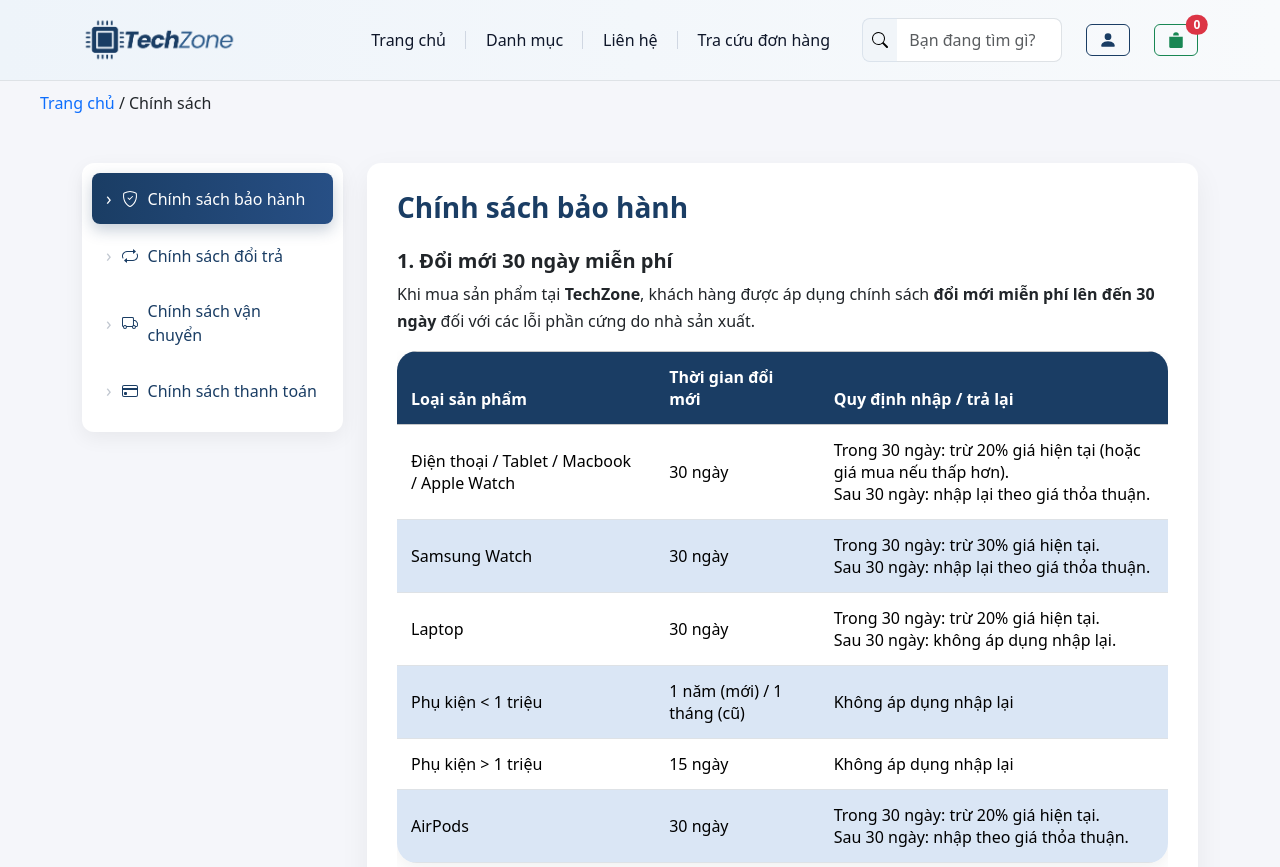
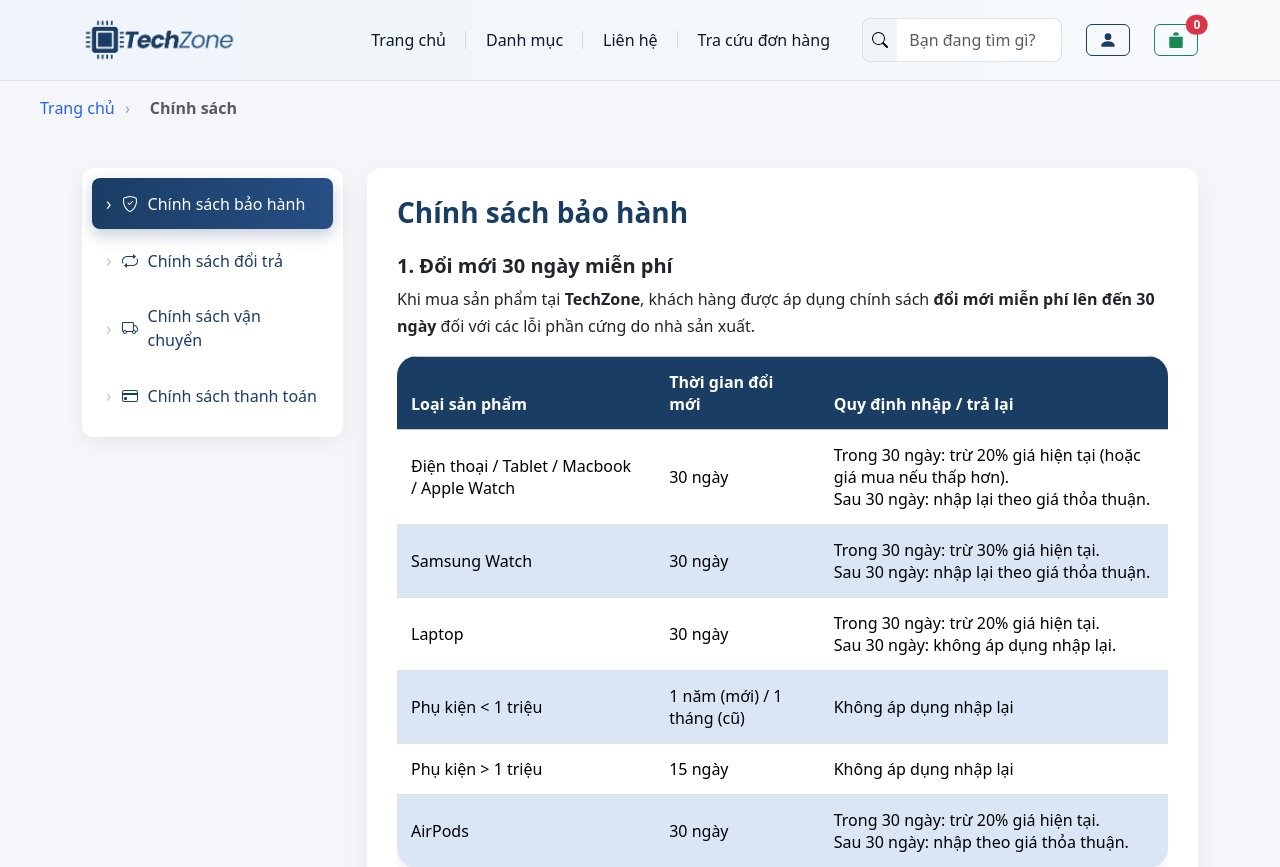
Before and after one commit to ThuyVan2909/PTUDTMDT_NhomC, a PHP site: page /blog/policies.php in a window 1280 px wide. Shown: the top 867 px of the page. Run offline with PHP 8.4, Linux system fonts and the light colour scheme.

Commit message:
chỉnh giao diện lum la

```diff
--- a/breadcrumb.php
+++ b/breadcrumb.php
@@ -1,25 +1,86 @@
 <?php if (!empty($breadcrumbs) && is_array($breadcrumbs)): ?>
-<nav class="breadcrumb-container" style="font-size:16px; margin: 10px 0 10px 40px;">
+<nav class="breadcrumb-container">
+    <ol class="breadcrumb">
         <?php
-    $count_breadcrumbs = count($breadcrumbs);
-    $breadcrumb_index = 0;
+        $count = count($breadcrumbs);
+        $i = 0;
 
         foreach ($breadcrumbs as $item):
-        $breadcrumb_index++;
-
+            $i++;
             $label = htmlspecialchars($item["label"]);
             $url   = $item["url"] ?? null;
 
             if ($url) {
-            echo "<a href='{$url}' class='text-primary' style='text-decoration:none;'>{$label}</a>";
+                echo "<li class='breadcrumb-item'>
+                        <a href='{$url}'>{$label}</a>
+                      </li>";
             } else {
-            echo "<span>{$label}</span>";
-        }
-
-        if ($breadcrumb_index < $count_breadcrumbs) {
-            echo " / ";
+                echo "<li class='breadcrumb-item active'>{$label}</li>";
             }
         endforeach;
         ?>
+    </ol>
 </nav>
 <?php endif; ?>
+
+
+<style>/* ===== BREADCRUMB (NO ICON) ===== */
+.breadcrumb-container {
+    margin: 15px 0 20px 40px;
+}
+
+.breadcrumb {
+    display: flex;
+    align-items: center;
+    gap: 6px;
+    list-style: none;
+    padding: 10px 16px;
+    /* background: linear-gradient(90deg, #f8fafc, #eef2f7); */
+    border-radius: 10px;
+    font-size: 15px;
+}
+
+.breadcrumb-item {
+    color: #64748b;
+    font-weight: 500;
+}
+
+/* Link */
+.breadcrumb-item a {
+    color: #2563eb;
+    text-decoration: none;
+    transition: color 0.2s ease;
+}
+
+.breadcrumb-item a:hover {
+    color: #1d4ed8;
+    text-decoration: underline;
+}
+
+/* Dấu phân cấp */
+.breadcrumb-item::after {
+    content: "›";
+    margin: 0 6px;
+    color: #94a3b8;
+}
+
+.breadcrumb-item:last-child::after {
+    content: "";
+}
+
+/* Trang hiện tại */
+.breadcrumb-item.active {
+    color: #0f172a;
+    font-weight: 600;
+}
+.breadcrumb-item::before {
+    content: none !important;
+}
+
+/* Mũi tên chỉ xuất hiện giữa các breadcrumb */
+.breadcrumb-item + .breadcrumb-item::before {
+    content: "›";
+    margin: 0 8px;
+    color: #94a3b8;
+}
+</style>
```
Also changed, not shown: article_1.php (+1 -1 lines), blog.php (+2 -1 lines), index.php (+5 -4 lines). Lines whose indentation alone changed are shown as unchanged.
